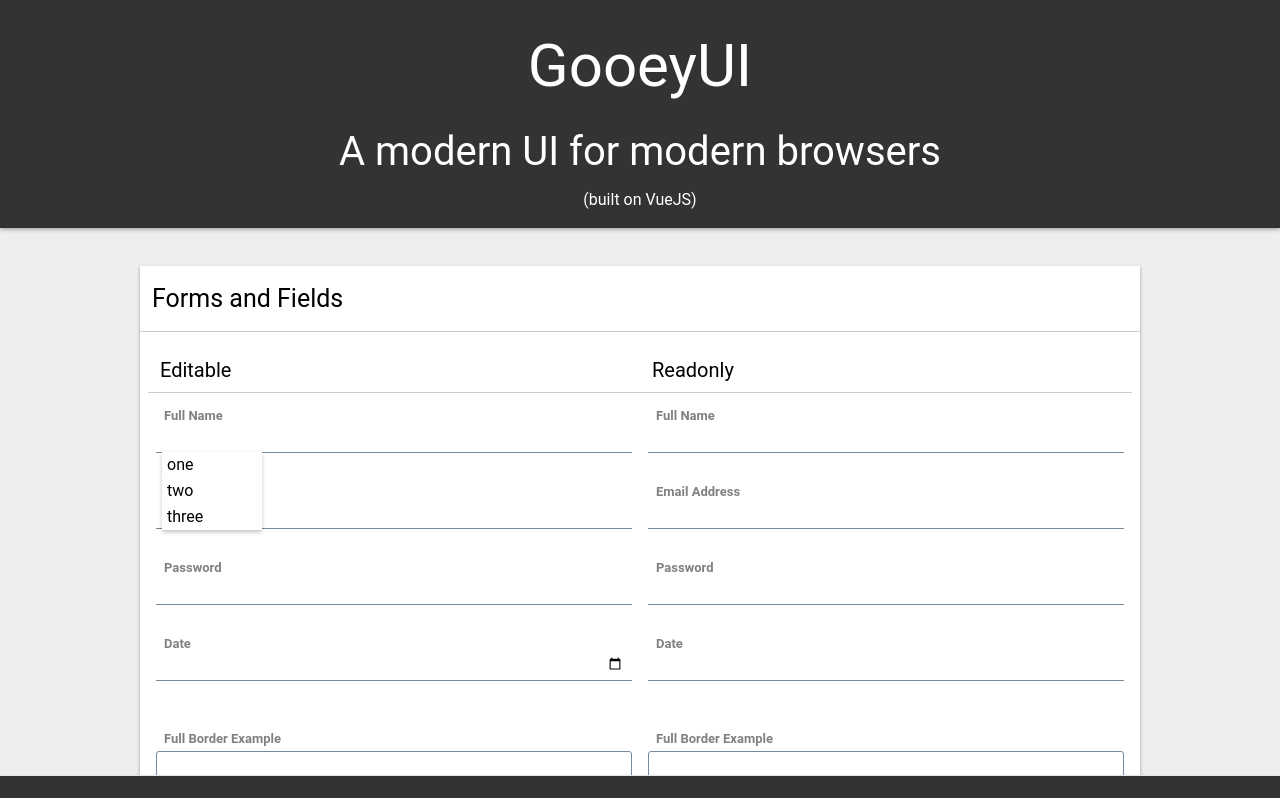
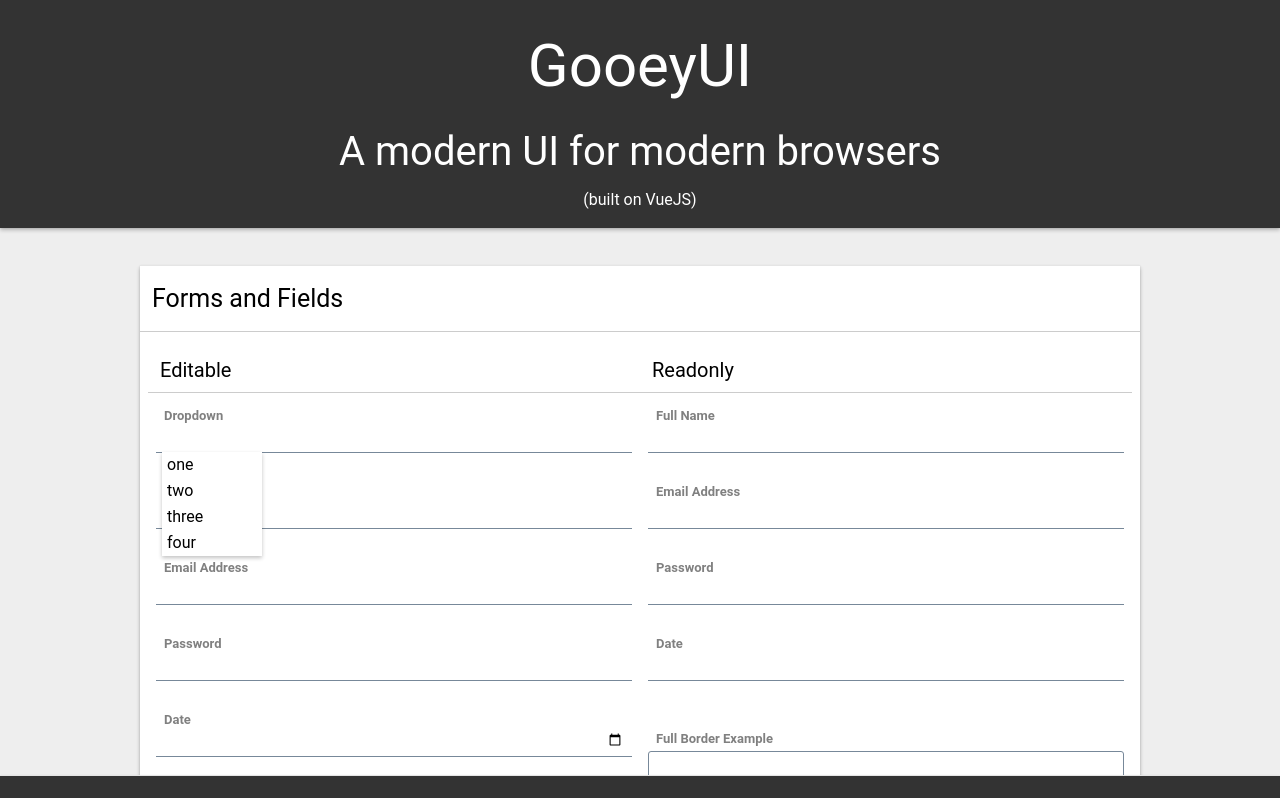
Before and after one commit to gooeywizard/gooey-ui, a Vue app: page / in a window 1280 px wide. Shown: the top 798 px of the page. Built offline with nearby package versions, Linux system fonts and the light colour scheme.

Commit message:
More work on dropdown menu.

```diff
--- a/src/App.vue
+++ b/src/App.vue
@@ -19,7 +19,9 @@
 					<div class="gw-column col-50">
 						<h5 class="gw-box-header">Editable</h5>
 
-						<gui-input type="text" label="Full Name" menu="true" v-model="fullName" validate="required" name="fullName" error-msg="Please enter your name."></gui-input>
+						<gui-input type="text" label="Dropdown" v-model="dropdown" :options="dropdownOptions" name="dropdown"></gui-input>
+
+						<gui-input type="text" label="Full Name" v-model="fullName" validate="required" name="fullName" error-msg="Please enter your name."></gui-input>
 
 						<gui-input type="email" label="Email Address" v-model="email" validate="required|email" name="email" error-msg="Please enter your email address in the format: email@email.com"></gui-input>
 
@@ -206,7 +208,9 @@
 				fullBorder: '',
 				noValidation: '',
 				noValidationBorder: '',
-				noLabel: ''
+				noLabel: '',
+				dropdown: '',
+				dropdownOptions: ['one','two','three','four']
 			}
 		},
 
--- a/src/components/gui-input.vue
+++ b/src/components/gui-input.vue
@@ -10,9 +10,9 @@
 				<input :type="type" ref="input" :id="inputId" :value="value" :name="name" :readonly="readonly" v-validate="validate && !readonly ? validate : ''"
 						@focus="focusHandler" @blur="blurHandler"  @input="updateModel">
 
-				<ul class="gw-list shadow" v-if="menu">
-					<li class="gw-list-item" v-for="(item, i) in options" :key="i" :class="getHighlightedClass(item)">
-						{{ item.value }}
+				<ul class="gw-list shadow" v-if="options">
+					<li class="gw-list-item" v-for="(item, i) in options" :key="i" :class="getHighlightedClass(i)">
+						{{ item }}
 					</li>
 				</ul>
 
@@ -34,11 +34,11 @@
 				inputId: this._uid + '-input',
 				labelStyle: '',
 				fieldTypes: ['text','email','password','date'],
-				options: [{ value:'one'}, {value:'two'}, {value:'three'}]
+				highlighted: -1
 			}
 		},
 
-		props: ['label','validate','type','name','error-msg','readonly','value','label-width','menu'],
+		props: ['label','validate','type','name','error-msg','readonly','value','label-width','options'],
 
 		created() {
 			this.$data.labelStyle = 'width: ' + this.$props.labelWidth;
@@ -69,10 +69,8 @@
 				let value = this.$refs.input.value;
 				this.$emit('input', value);
 
-				let items = this.$data.options || [];
-				if(items.length > 0) {
-					this.updateHighlighted(value, items);
-				}
+				let items = this.$props.options || [];
+				this.updateHighlighted(value, items);
 			},
 			focusHandler: function() {
 				if(!this.$props.readonly) {
@@ -101,27 +99,26 @@
 				return {};
 			},
 
-			getHighlightedClass: function(item) {
-				return { 'highlight': item.highlighted };
+			getHighlightedClass: function(i) {
+				console.debug('highlighted: ' + this.$data.highlighted, i);
+				return { 'highlight': i === this.$data.highlighted };
 			},
 
 			updateHighlighted: function(value, items) {
+				if(!value) {
+					this.$data.highlighted = -1;
+					return;
+				}
+
 				if(items.length > 0) {
-					let found = false;
+					this.$data.highlighted = -1;
 
 					for(let i = 0; i < items.length; i++) {
 						let item = items[i];
-
-						if(!found && item.value.indexOf(value) >= 0) {
-							item.highlighted = true;
-							found = true;
-						} else {
-							item.highlighted = false;
+						if(item.indexOf(value) >= 0) {
+							this.$data.highlighted = i;
+							return;
 						}
-					}
-
-					if(!found) {
-						items[0].highlighted = true;
 					}
 				}
 			}
```
